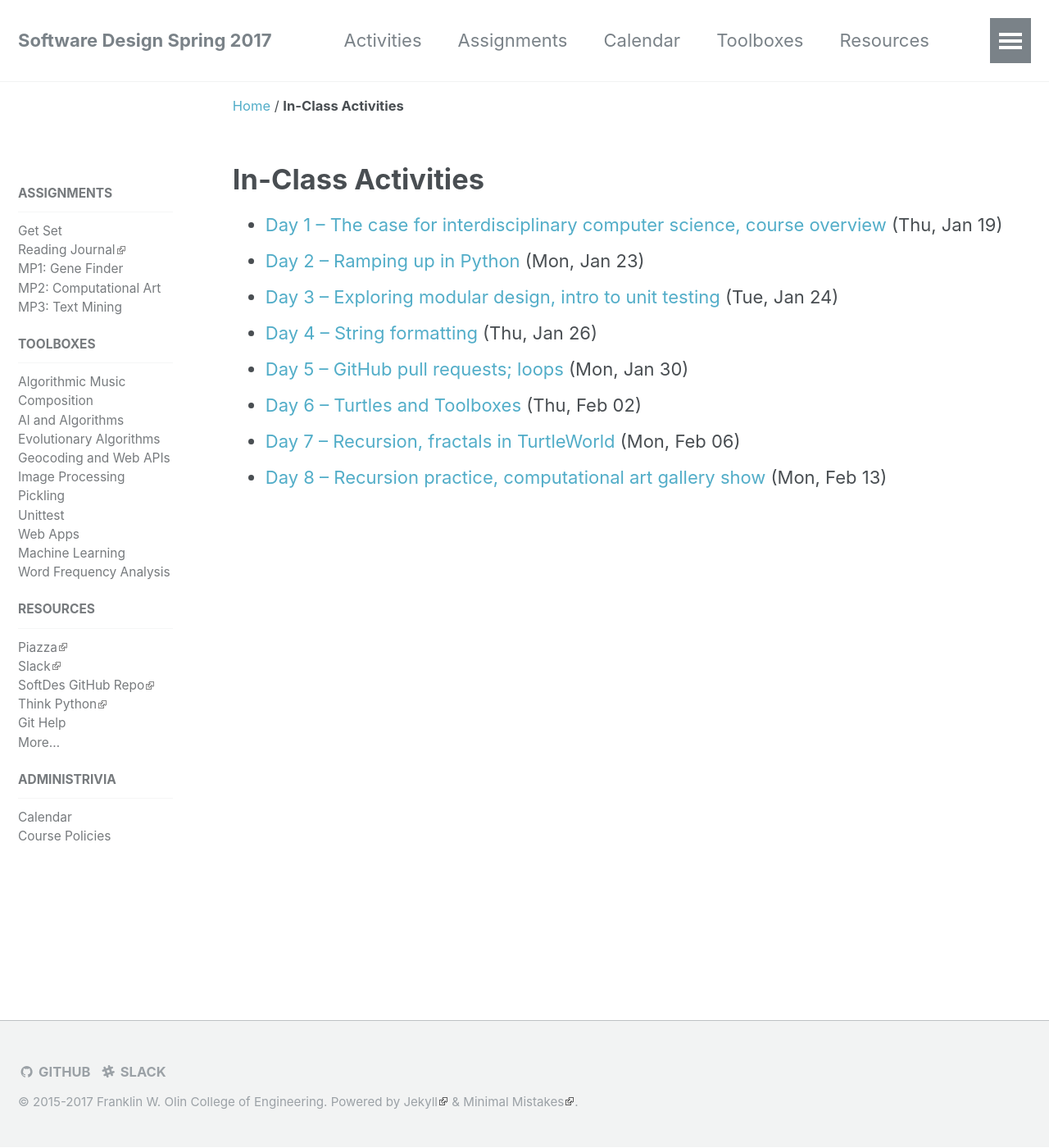
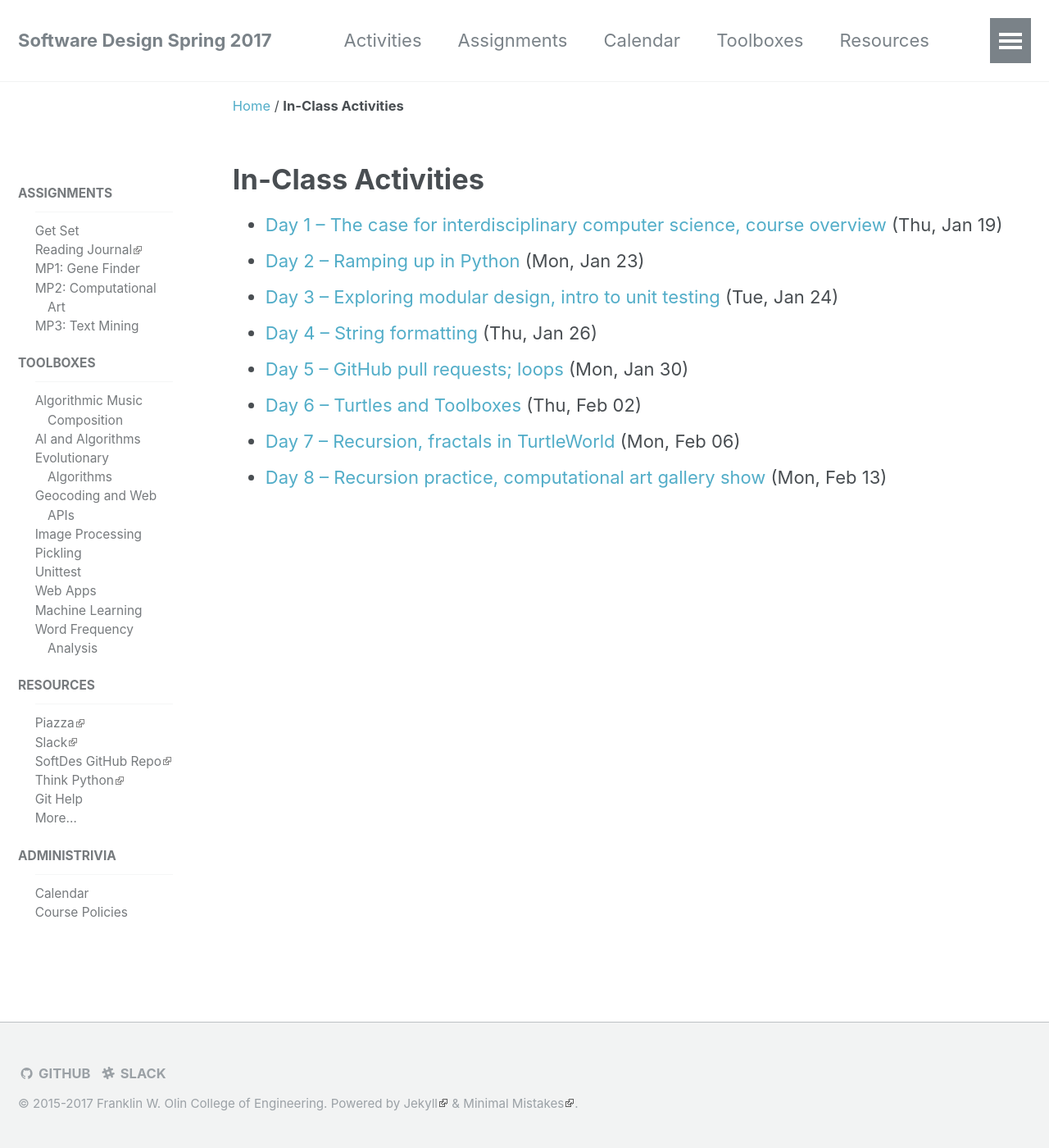
Before and after one commit to sd17spring/sd17spring.github.io, a Jekyll site: the page built from _pages/activities.html, in a window 1280 px wide and 1400 px high. Shown: the whole window at 82% size. Built offline with Jekyll 4.4.1, drawn with Linux system fonts in a browser that asks for light colours.

Commit message:
add indent to side nav

```diff
--- a/assets/css/site.css
+++ b/assets/css/site.css
@@ -4,6 +4,10 @@
 .archive a:hover, .archive a:active {text-decoration:underline }
 .page__content p, .page__content li, .page__content dl { font-size: 16px; }
 .page__content dd li { font-size: 1em; }
+.nav__items li {
+  padding-left: 1em;
+  text-indent: -1em;
+}
 
 /* new elements */
 iframe#course-calendar { width: 100%; height: 1000px;  }
```
